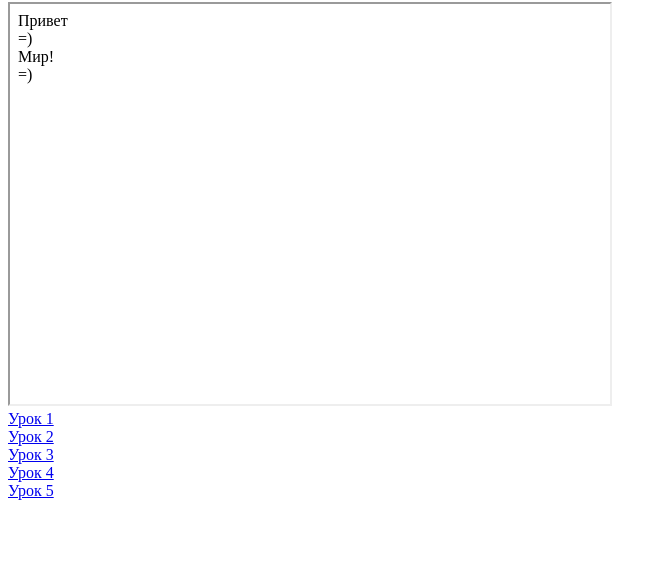
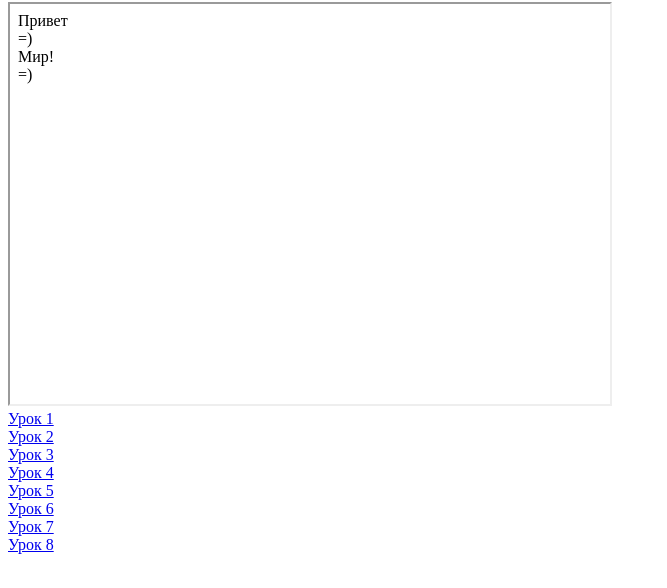
Before and after one commit to Lekso4ka/maxima_gamma, a plain HTML site: page index.html in a window 1280 px wide. Shown: the part 78-666 px from the top of the page, without its empty margins (0-667 px from the left). Drawn offline with Linux system fonts and the light colour scheme.

Commit message:
update index

```diff
--- a/index.html
+++ b/index.html
@@ -18,5 +18,11 @@
     <a href="html_2024.11.12/" target="lessons">Урок 4</a>
     <br>
     <a href="html_2024.11.16/" target="lessons">Урок 5</a>
+    <br>
+    <a href="html_2024.11.26/" target="lessons">Урок 6</a>
+    <br>
+    <a href="html_2024.11.30/" target="lessons">Урок 7</a>
+    <br>
+    <a href="html_2024.12.03/" target="lessons">Урок 8</a>
 </body>
 </html>
```
Also changed, not shown: css_2024.12.03/index.html (added, +11 -0 lines).
